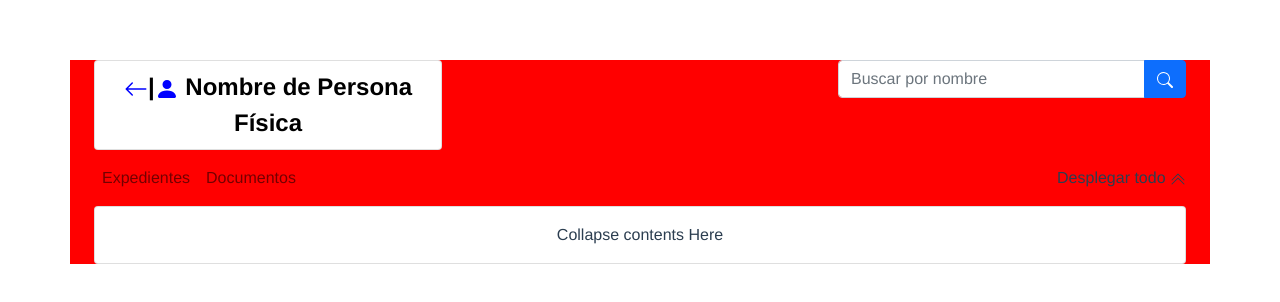
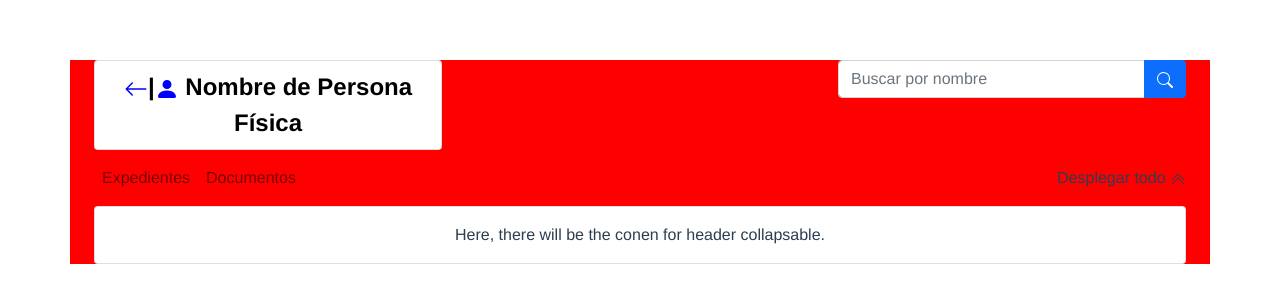
Before and after one commit to agucarpar/Bootsatrap-try, a Vue app: page / in a window 1280 px wide. Both pictures are taken after a click on the button "Desplegar todo". Shown: the top 302 px of the page. Built offline with nearby package versions, Linux system fonts and the light colour scheme.

Commit message:
add collapsabe content component

```diff
--- a/src/components/header/BottomRow.vue
+++ b/src/components/header/BottomRow.vue
@@ -18,15 +18,22 @@
   </b-navbar>
   <b-collapse id="collapse-1" >
       <b-card>
-        <p class="card-text">Collapse contents Here</p>
+        <div class="card-text">
+          <CollapsableContent/>
+        </div>
       </b-card>
     </b-collapse>
   </div>
 </template>
 
 <script>
+import CollapsableContent from '@/components/header/CollapsableContent.vue'
+
 export default {
   name:"BottomRow",
+  components: {
+    CollapsableContent,
+  },
   data() {
     return {
       showIconArrowUp: false,
--- /dev/null
+++ b/src/components/header/CollapsableContent.vue
@@ -0,0 +1,15 @@
+<style scoped>
+
+</style>
+
+<template>
+  <div>
+    Here, there will be the conen for header collapsable.
+  </div>
+</template>
+
+<script>
+export default {
+  name:'CollapsableContent',
+}
+</script>
```
